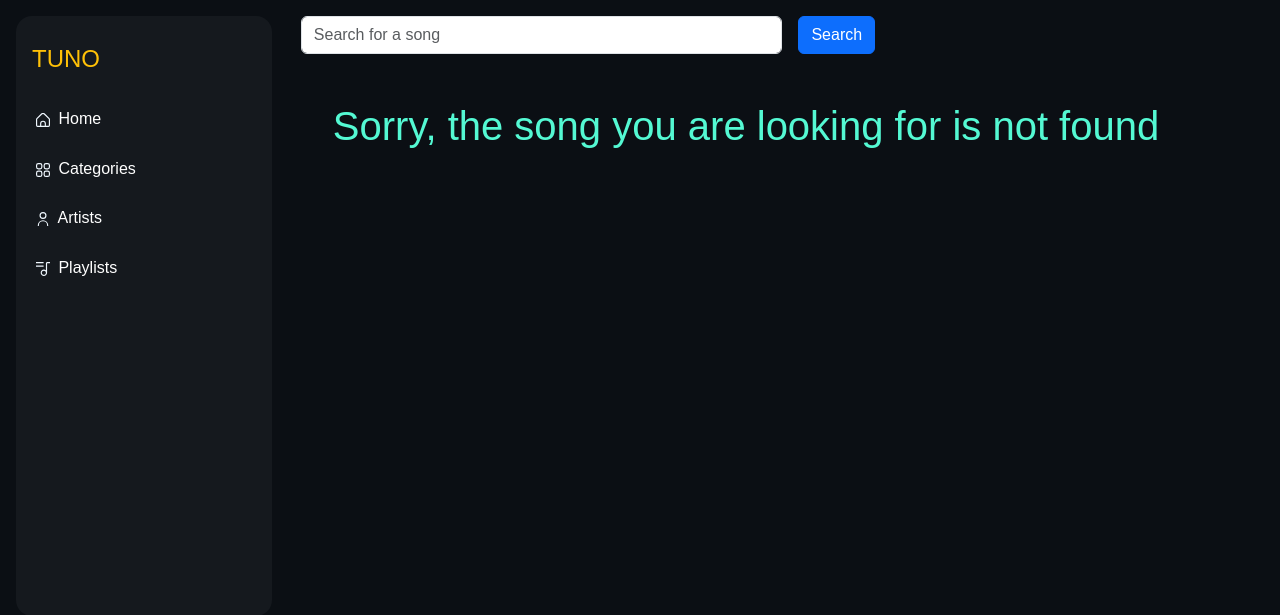
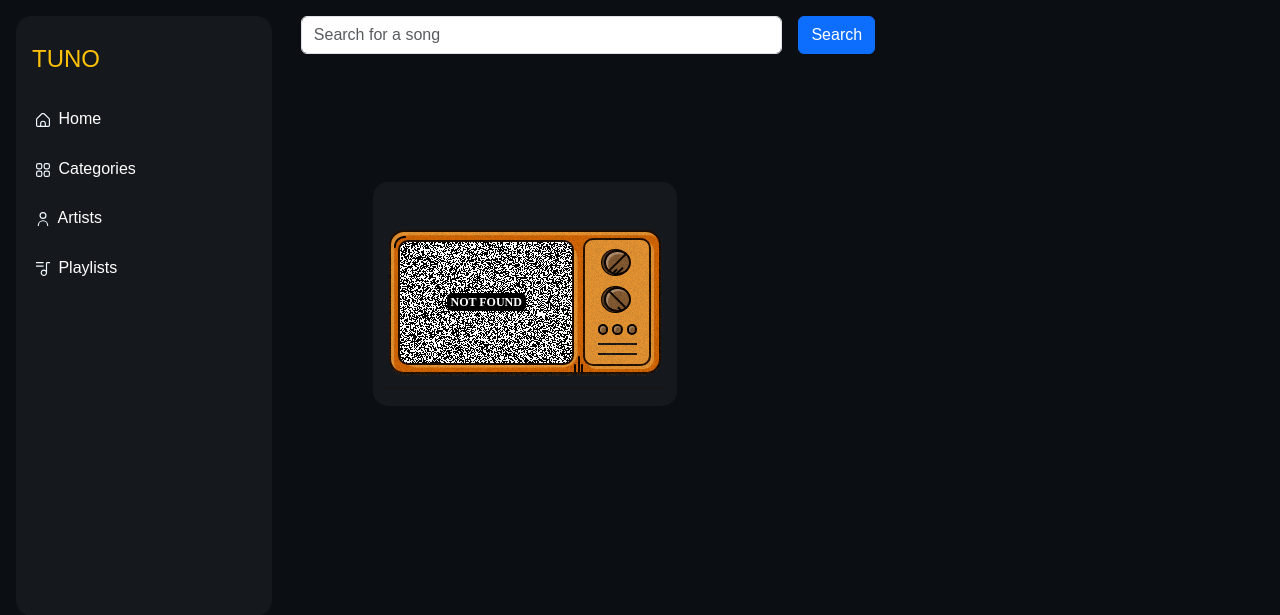
Before and after one commit to dev9310/Tuno, a Django app: page /search/ in a window 1280 px wide. Shown: the top 615 px of the page. Run offline with Django 5.2, Linux system fonts and the light colour scheme; data comes from the database, SQL or seed files in the repository; data that the repository does not hold is empty.

Commit message:
error handeling

```diff
--- /dev/null
+++ b/static/Errors/css/notFound.css
@@ -0,0 +1,534 @@
+.main_wrapper {
+    display: flex;
+    align-items: center;
+    justify-content: center;
+    width: 30em;
+    height: 30em;
+}
+
+.main {
+    display: flex;
+    flex-direction: column;
+    align-items: center;
+    justify-content: center;
+    margin-top: 5em;
+}
+
+.antenna {
+    width: 5em;
+    height: 5em;
+    border-radius: 50%;
+    border: 2px solid black;
+    background-color: #f27405;
+    margin-bottom: -6em;
+    margin-left: 0em;
+    z-index: -1;
+}
+
+.antenna_shadow {
+    position: absolute;
+    background-color: transparent;
+    width: 50px;
+    height: 56px;
+    margin-left: 1.68em;
+    border-radius: 45%;
+    transform: rotate(140deg);
+    border: 4px solid transparent;
+    box-shadow: inset 0px 16px #a85103, inset 0px 16px 1px 1px #a85103;
+    -moz-box-shadow: inset 0px 16px #a85103, inset 0px 16px 1px 1px #a85103;
+}
+
+.antenna::after {
+    content: "";
+    position: absolute;
+    margin-top: -9.4em;
+    margin-left: 0.4em;
+    transform: rotate(-25deg);
+    width: 1em;
+    height: 0.5em;
+    border-radius: 50%;
+    background-color: #f69e50;
+}
+
+.antenna::before {
+    content: "";
+    position: absolute;
+    margin-top: 0.2em;
+    margin-left: 1.25em;
+    transform: rotate(-20deg);
+    width: 1.5em;
+    height: 0.8em;
+    border-radius: 50%;
+    background-color: #f69e50;
+}
+
+.a1 {
+    position: relative;
+    top: -102%;
+    left: -130%;
+    width: 12em;
+    height: 5.5em;
+    border-radius: 50px;
+    background-image: linear-gradient( #171717, #171717, #353535, #353535, #171717);
+    transform: rotate(-29deg);
+    clip-path: polygon(50% 0%, 49% 100%, 52% 100%);
+}
+
+.a1d {
+    position: relative;
+    top: -211%;
+    left: -35%;
+    transform: rotate(45deg);
+    width: 0.5em;
+    height: 0.5em;
+    border-radius: 50%;
+    border: 2px solid black;
+    background-color: #979797;
+    z-index: 99;
+}
+
+.a2 {
+    position: relative;
+    top: -210%;
+    left: -10%;
+    width: 12em;
+    height: 4em;
+    border-radius: 50px;
+    background-color: #171717;
+    background-image: linear-gradient( #171717, #171717, #353535, #353535, #171717);
+    margin-right: 5em;
+    clip-path: polygon( 47% 0, 47% 0, 34% 34%, 54% 25%, 32% 100%, 29% 96%, 49% 32%, 30% 38%);
+    transform: rotate(-8deg);
+}
+
+.a2d {
+    position: relative;
+    top: -294%;
+    left: 94%;
+    width: 0.5em;
+    height: 0.5em;
+    border-radius: 50%;
+    border: 2px solid black;
+    background-color: #979797;
+    z-index: 99;
+}
+
+.notfound_text {
+    background-color: black;
+    padding-left: 0.3em;
+    padding-right: 0.3em;
+    font-size: 0.75em;
+    color: white;
+    letter-spacing: 0;
+    border-radius: 5px;
+    z-index: 10;
+}
+
+.tv {
+    width: 17em;
+    height: 9em;
+    margin-top: 3em;
+    border-radius: 15px;
+    background-color: #d36604;
+    display: flex;
+    justify-content: center;
+    border: 2px solid #1d0e01;
+    box-shadow: inset 0.2em 0.2em #e69635;
+}
+
+.tv::after {
+    content: "";
+    position: absolute;
+    width: 17em;
+    height: 9em;
+    border-radius: 15px;
+    background: repeating-radial-gradient(#d36604 0 0.0001%, #00000070 0 0.0002%) 50% 0/2500px 2500px, repeating-conic-gradient(#d36604 0 0.0001%, #00000070 0 0.0002%) 60% 60%/2500px 2500px;
+    background-blend-mode: difference;
+    opacity: 0.09;
+}
+
+.curve_svg {
+    position: absolute;
+    margin-top: 0.25em;
+    margin-left: -0.25em;
+    height: 12px;
+    width: 12px;
+}
+
+.display_div {
+    display: flex;
+    align-items: center;
+    align-self: center;
+    justify-content: center;
+    border-radius: 15px;
+    box-shadow: 3.5px 3.5px 0px #e69635;
+}
+
+.screen_out {
+    width: auto;
+    height: auto;
+    border-radius: 10px;
+}
+
+.screen_out1 {
+    width: 11em;
+    height: 7.75em;
+    display: flex;
+    align-items: center;
+    justify-content: center;
+    border-radius: 10px;
+}
+
+.screen {
+    width: 13em;
+    height: 7.85em;
+    font-family: Montserrat;
+    border: 2px solid #1d0e01;
+    background: repeating-radial-gradient(#000 0 0.0001%, #ffffff 0 0.0002%) 50% 0/2500px 2500px, repeating-conic-gradient(#000 0 0.0001%, #ffffff 0 0.0002%) 60% 60%/2500px 2500px;
+    background-blend-mode: difference;
+    animation: b 0.2s infinite alternate;
+    border-radius: 10px;
+    z-index: 99;
+    display: flex;
+    align-items: center;
+    justify-content: center;
+    font-weight: bold;
+    color: #252525;
+    letter-spacing: 0.15em;
+    text-align: center;
+}
+
+.screenM {
+    width: 13em;
+    height: 7.85em;
+    position: relative;
+    font-family: Montserrat;
+    background: linear-gradient( to right, #002fc6 0%, #002bb2 14.2857142857%, #3a3a3a 14.2857142857%, #303030 28.5714285714%, #ff0afe 28.5714285714%, #f500f4 42.8571428571%, #6c6c6c 42.8571428571%, #626262 57.1428571429%, #0affd9 57.1428571429%, #00f5ce 71.4285714286%, #3a3a3a 71.4285714286%, #303030 85.7142857143%, white 85.7142857143%, #fafafa 100%);
+    border-radius: 10px;
+    border: 2px solid black;
+    z-index: 99;
+    display: flex;
+    align-items: center;
+    justify-content: center;
+    font-weight: bold;
+    color: #252525;
+    letter-spacing: 0.15em;
+    text-align: center;
+    overflow: hidden;
+}
+
+.screenM:before,
+.screenM:after {
+    content: "";
+    position: absolute;
+    left: 0;
+    z-index: 1;
+    width: 100%;
+}
+
+.screenM:before {
+    top: 0;
+    height: 68.4782608696%;
+    background: linear-gradient( to right, white 0%, #fafafa 14.2857142857%, #ffe60a 14.2857142857%, #f5dc00 28.5714285714%, #0affd9 28.5714285714%, #00f5ce 42.8571428571%, #10ea00 42.8571428571%, #0ed600 57.1428571429%, #ff0afe 57.1428571429%, #f500f4 71.4285714286%, #ed0014 71.4285714286%, #d90012 85.7142857143%, #002fc6 85.7142857143%, #002bb2 100%);
+}
+
+.screenM:after {
+    bottom: 0;
+    height: 21.7391304348%;
+    background: linear-gradient( to right, #006c6b 0%, #005857 16.6666666667%, white 16.6666666667%, #fafafa 33.3333333333%, #001b75 33.3333333333%, #001761 50%, #6c6c6c 50%, #626262 66.6666666667%, #929292 66.6666666667%, #888888 83.3333333333%, #3a3a3a 83.3333333333%, #303030 100%);
+}
+
+@keyframes b {
+    100% {
+        background-position: 50% 0, 60% 50%;
+    }
+}
+
+
+/* Another Error Screen to Use
+
+  .screen {
+    width: 13em;
+    height: 7.85em;
+    position: relative;
+    background: linear-gradient(to right, #002fc6 0%, #002bb2 14.2857142857%, #3a3a3a 14.2857142857%, #303030 28.5714285714%, #ff0afe 28.5714285714%, #f500f4 42.8571428571%, #6c6c6c 42.8571428571%, #626262 57.1428571429%, #0affd9 57.1428571429%, #00f5ce 71.4285714286%, #3a3a3a 71.4285714286%, #303030 85.7142857143%, white 85.7142857143%, #fafafa 100%);
+    border-radius: 10px;
+    border: 2px solid black;
+    z-index: 99;
+    display: flex;
+    align-items: center;
+    justify-content: center;
+    font-weight: bold;
+    color: #252525;
+    letter-spacing: 0.15em;
+    text-align: center;
+    overflow: hidden;
+  }
+  .screen:before, .screen:after {
+    content: "";
+    position: absolute;
+    left: 0;
+    z-index: 1;
+    width: 100%;
+  }
+  .screen:before {
+    top: 0;
+    height: 68.4782608696%;
+    background: linear-gradient(to right, white 0%, #fafafa 14.2857142857%, #ffe60a 14.2857142857%, #f5dc00 28.5714285714%, #0affd9 28.5714285714%, #00f5ce 42.8571428571%, #10ea00 42.8571428571%, #0ed600 57.1428571429%, #ff0afe 57.1428571429%, #f500f4 71.4285714286%, #ed0014 71.4285714286%, #d90012 85.7142857143%, #002fc6 85.7142857143%, #002bb2 100%);
+  }
+  .screen:after {
+    bottom: 0;
+    height: 21.7391304348%;
+    background: linear-gradient(to right, #006c6b 0%, #005857 16.6666666667%, white 16.6666666667%, #fafafa 33.3333333333%, #001b75 33.3333333333%, #001761 50%, #6c6c6c 50%, #626262 66.6666666667%, #929292 66.6666666667%, #888888 83.3333333333%, #3a3a3a 83.3333333333%, #303030 100%);
+  }
+
+    */
+
+.lines {
+    display: flex;
+    column-gap: 0.1em;
+    align-self: flex-end;
+}
+
+.line1,
+.line3 {
+    width: 2px;
+    height: 0.5em;
+    background-color: black;
+    border-radius: 25px 25px 0px 0px;
+    margin-top: 0.5em;
+}
+
+.line2 {
+    flex-grow: 1;
+    width: 2px;
+    height: 1em;
+    background-color: black;
+    border-radius: 25px 25px 0px 0px;
+}
+
+.buttons_div {
+    width: 4.25em;
+    align-self: center;
+    height: 8em;
+    background-color: #e69635;
+    border: 2px solid #1d0e01;
+    padding: 0.6em;
+    border-radius: 10px;
+    display: flex;
+    align-items: center;
+    justify-content: center;
+    flex-direction: column;
+    row-gap: 0.75em;
+    box-shadow: 3px 3px 0px #e69635;
+}
+
+.b1 {
+    width: 1.65em;
+    height: 1.65em;
+    border-radius: 50%;
+    background-color: #7f5934;
+    border: 2px solid black;
+    box-shadow: inset 2px 2px 1px #b49577, -2px 0px #513721, -2px 0px 0px 1px black;
+}
+
+.b1::before {
+    content: "";
+    position: absolute;
+    margin-top: 1em;
+    margin-left: 0.5em;
+    transform: rotate(47deg);
+    border-radius: 5px;
+    width: 0.1em;
+    height: 0.4em;
+    background-color: #000000;
+}
+
+.b1::after {
+    content: "";
+    position: absolute;
+    margin-top: 0.9em;
+    margin-left: 0.8em;
+    transform: rotate(47deg);
+    border-radius: 5px;
+    width: 0.1em;
+    height: 0.55em;
+    background-color: #000000;
+}
+
+.b1 div {
+    content: "";
+    position: absolute;
+    margin-top: -0.1em;
+    margin-left: 0.65em;
+    transform: rotate(45deg);
+    width: 0.15em;
+    height: 1.5em;
+    background-color: #000000;
+}
+
+.b2 {
+    width: 1.65em;
+    height: 1.65em;
+    border-radius: 50%;
+    background-color: #7f5934;
+    border: 2px solid black;
+    box-shadow: inset 2px 2px 1px #b49577, -2px 0px #513721, -2px 0px 0px 1px black;
+}
+
+.b2::before {
+    content: "";
+    position: absolute;
+    margin-top: 1.05em;
+    margin-left: 0.8em;
+    transform: rotate(-45deg);
+    border-radius: 5px;
+    width: 0.15em;
+    height: 0.4em;
+    background-color: #000000;
+}
+
+.b2::after {
+    content: "";
+    position: absolute;
+    margin-top: -0.1em;
+    margin-left: 0.65em;
+    transform: rotate(-45deg);
+    width: 0.15em;
+    height: 1.5em;
+    background-color: #000000;
+}
+
+.speakers {
+    display: flex;
+    flex-direction: column;
+    row-gap: 0.5em;
+}
+
+.speakers .g1 {
+    display: flex;
+    column-gap: 0.25em;
+}
+
+.speakers .g1 .g11,
+.g12,
+.g13 {
+    width: 0.65em;
+    height: 0.65em;
+    border-radius: 50%;
+    background-color: #7f5934;
+    border: 2px solid black;
+    box-shadow: inset 1.25px 1.25px 1px #b49577;
+}
+
+.speakers .g {
+    width: auto;
+    height: 2px;
+    background-color: #171717;
+}
+
+.bottom {
+    width: 100%;
+    height: auto;
+    display: flex;
+    align-items: center;
+    justify-content: center;
+    column-gap: 8.7em;
+}
+
+.base1 {
+    height: 1em;
+    width: 2em;
+    border: 2px solid #171717;
+    background-color: #4d4d4d;
+    margin-top: -0.15em;
+    z-index: -1;
+}
+
+.base2 {
+    height: 1em;
+    width: 2em;
+    border: 2px solid #171717;
+    background-color: #4d4d4d;
+    margin-top: -0.15em;
+    z-index: -1;
+}
+
+.base3 {
+    position: absolute;
+    height: 0.15em;
+    width: 17.5em;
+    background-color: #171717;
+    margin-top: 0.8em;
+}
+
+.text_404 {
+    position: absolute;
+    display: flex;
+    flex-direction: row;
+    column-gap: 6em;
+    z-index: -5;
+    margin-bottom: 2em;
+    align-items: center;
+    justify-content: center;
+    opacity: 0.5;
+    font-family: Montserrat;
+}
+
+.text_4041 {
+    transform: scaleY(24.5) scaleX(9);
+}
+
+.text_4042 {
+    transform: scaleY(24.5) scaleX(9);
+}
+
+.text_4043 {
+    transform: scaleY(24.5) scaleX(9);
+}
+
+@media only screen and (max-width: 495px) {
+    .text_404 {
+        column-gap: 6em;
+    }
+}
+
+@media only screen and (max-width: 395px) {
+    .text_404 {
+        column-gap: 4em;
+    }
+    .text_4041 {
+        transform: scaleY(25) scaleX(8);
+    }
+    .text_4042 {
+        transform: scaleY(25) scaleX(8);
+    }
+    .text_4043 {
+        transform: scaleY(25) scaleX(8);
+    }
+}
+
+@media (max-width: 275px),
+(max-height: 520px) {
+    .main {
+        position: relative;
+    }
+}
+
+@media only screen and (max-width: 1024px) {
+    .screenM {
+        display: flex;
+    }
+    .screen {
+        display: none;
+    }
+}
+
+@media only screen and (min-width: 1025px) {
+    .screen {
+        display: flex;
+    }
+    .screenM {
+        display: none;
+    }
+}
--- a/templates/Errors/SongNotFound.html
+++ b/templates/Errors/SongNotFound.html
@@ -1,9 +1,77 @@
-{% extends 'layout.html' %} {% block title %} Not Found {% endblock %} {% block songCard %}
-<div class="NotFound m-4 p-4">
+{% extends 'layout.html' %} {% block Link %} {% load static %}
+<link rel="stylesheet" href="{% static 'Errors/css/notFound.css' %}" />
 
-    <h1 style="color: rgb(84, 249, 211);">Sorry, the song you are looking for is not found
-    </h1>
-
+{% endblock %} {% block title %} Not Found {% endblock %} {% block songCard %}
+<div class="main_wrapper">
+  <div class="main">
+    <div class="antenna">
+      <div class="antenna_shadow"></div>
+      <div class="a1"></div>
+      <div class="a1d"></div>
+      <div class="a2"></div>
+      <div class="a2d"></div>
+      <div class="a_base"></div>
+    </div>
+    <div class="tv">
+      <div class="cruve">
+        <svg
+          class="curve_svg"
+          version="1.1"
+          xmlns="http://www.w3.org/2000/svg"
+          xmlns:xlink="http://www.w3.org/1999/xlink"
+          viewBox="0 0 189.929 189.929"
+          xml:space="preserve"
+        >
+          <path
+            d="M70.343,70.343c-30.554,30.553-44.806,72.7-39.102,115.635l-29.738,3.951C-5.442,137.659,11.917,86.34,49.129,49.13
+        C86.34,11.918,137.664-5.445,189.928,1.502l-3.95,29.738C143.041,25.54,100.895,39.789,70.343,70.343z"
+          ></path>
+        </svg>
+      </div>
+      <div class="display_div">
+        <div class="screen_out">
+          <div class="screen_out1">
+            <div class="screen">
+              <span class="notfound_text"> NOT FOUND</span>
+            </div>
+            <div class="screenM">
+              <span class="notfound_text"> NOT FOUND</span>
+            </div>
+          </div>
+        </div>
+      </div>
+      <div class="lines">
+        <div class="line1"></div>
+        <div class="line2"></div>
+        <div class="line3"></div>
+      </div>
+      <div class="buttons_div">
+        <div class="b1"><div></div></div>
+        <div class="b2"></div>
+        <div class="speakers">
+          <div class="g1">
+            <div class="g11"></div>
+            <div class="g12"></div>
+            <div class="g13"></div>
+          </div>
+          <div class="g"></div>
+          <div class="g"></div>
+        </div>
+      </div>
+    </div>
+    <div class="bottom">
+      <div class="base1"></div>
+      <div class="base2"></div>
+      <div class="base3"></div>
+    </div>
+  </div>
+  {% comment %}
+  <div class="text_404">
+    <div class="text_4041">4</div>
+    <div class="text_4042">0</div>
+    <div class="text_4043">4</div>
+  </div>
+  {% endcomment %}
 </div>
 
 {% endblock %}
--- a/templates/layout.html
+++ b/templates/layout.html
@@ -12,6 +12,10 @@
       href="https://cdn.jsdelivr.net/npm/bootstrap@5.3.0/dist/css/bootstrap.min.css"
       rel="stylesheet"
     />
+
+    {% block Link %}
+
+    {% endblock %}
     <!-- Slick Slider CSS -->
     <link
       rel="stylesheet"
```
